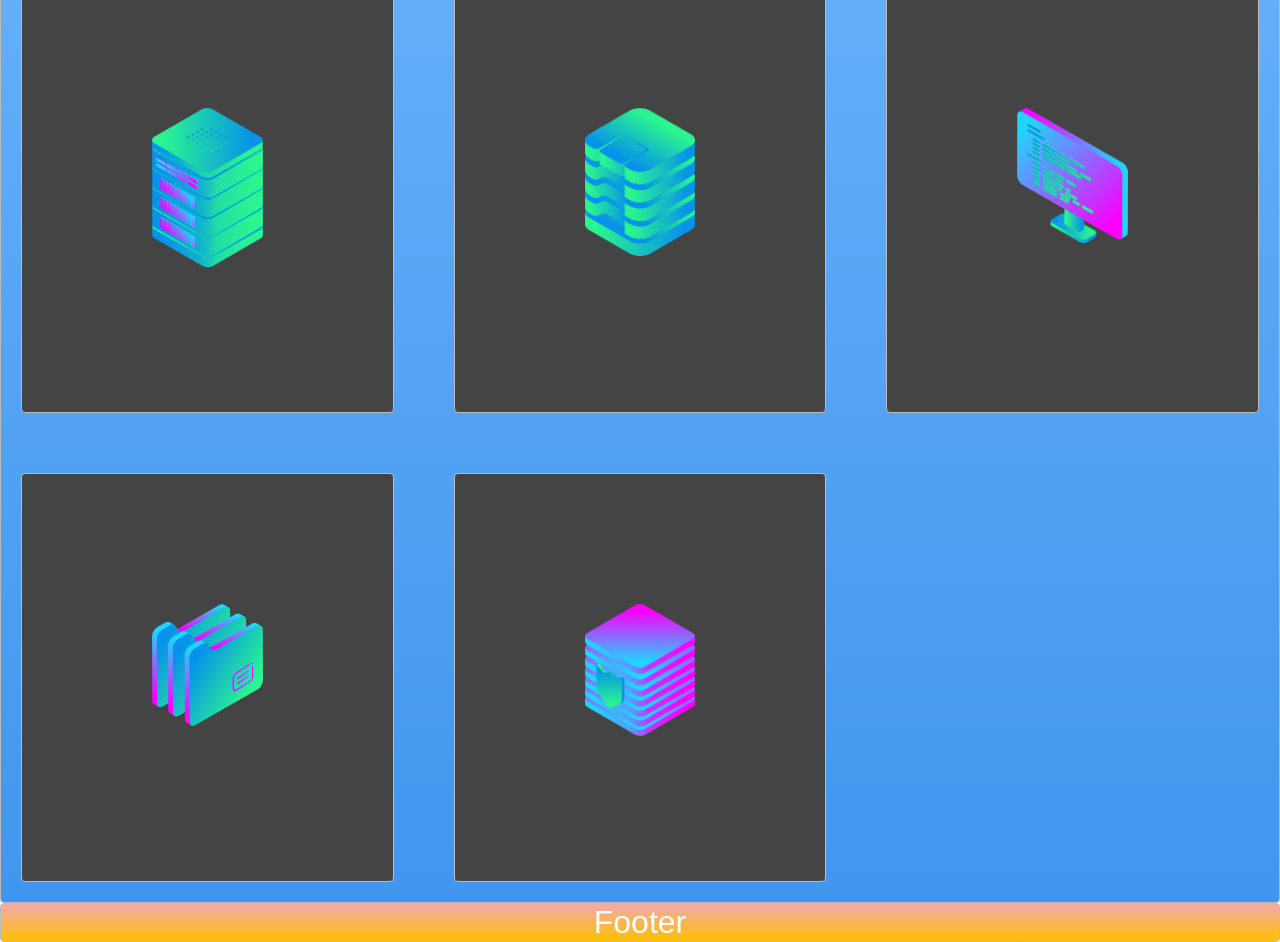
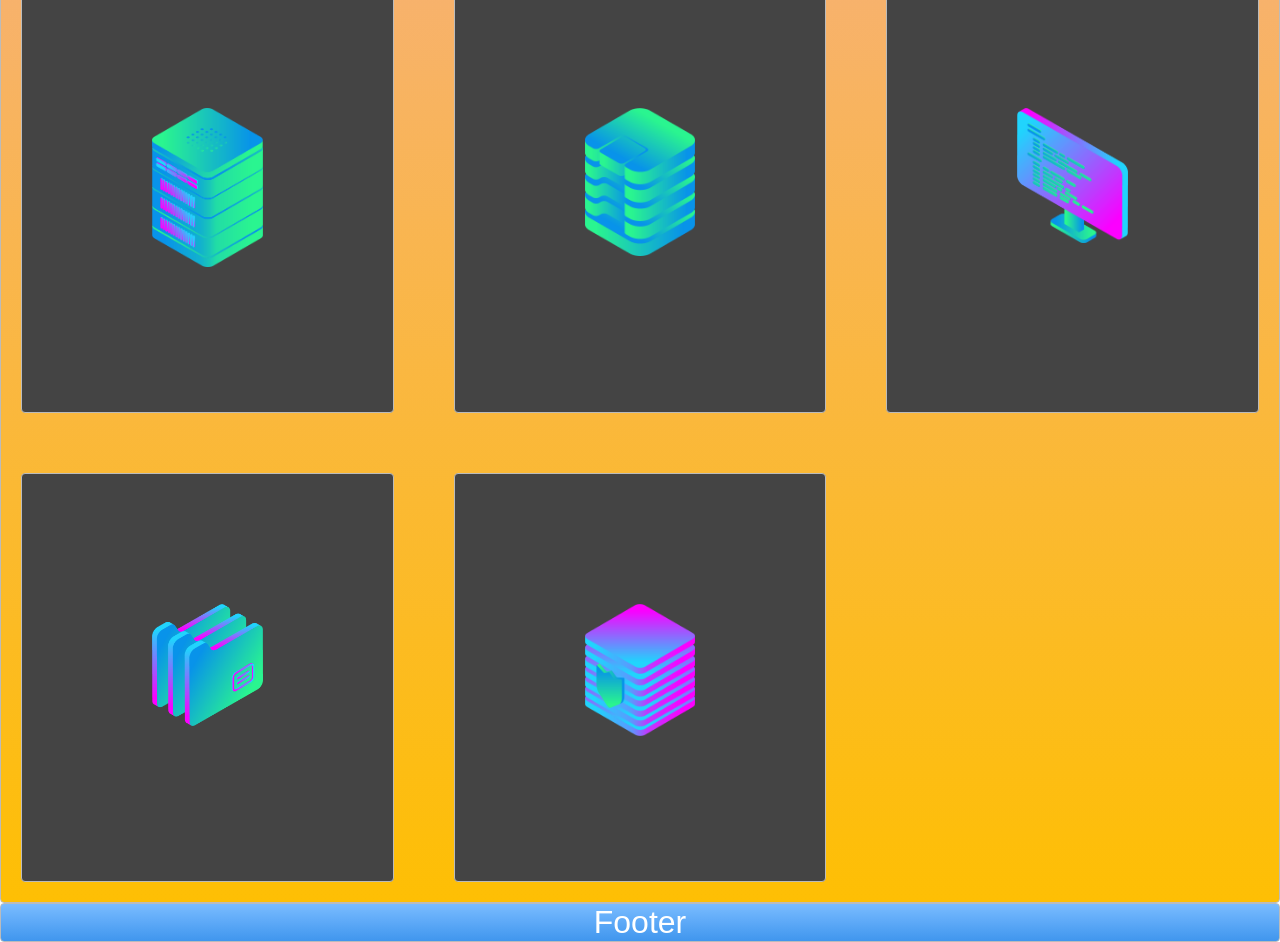
Before and after one commit to VladimirKlimovProg/CSS-Grid-test-project, a plain HTML site: page index.html in a window 1280 px wide. Shown: the part 949-1891 px from the top of the page. Drawn offline with Linux system fonts and the light colour scheme.

Commit message:
add color

```diff
--- a/index.html
+++ b/index.html
@@ -1,11 +1,13 @@
 <!DOCTYPE html>
 <html>
+
 <head>
   <title>Layout Master</title>
   <link rel="stylesheet" type="text/css" href="./style.css">
 </head>
+
 <body>
-  <nav class="zone blue sticky">
+  <nav class="zone red sticky">
     <ul class="main-nav">
       <li><a href="">About</a></li>
       <li><a href="">Products</a></li>
@@ -14,7 +16,7 @@
     </ul>
   </nav>
   <div class="container zone"><img src="./img/undraw.png" alt="" class="cover"></div>
-  <div class="zone blue grid-wrapper">
+  <div class="zone yellow grid-wrapper">
     <div class="box zone"><img src="./img/files_2.png" alt=""></div>
     <div class="box zone"><img src="./img/server_2_2.png" alt=""></div>
     <div class="box zone"><img src="./img/monitor_settings_2.png" alt=""></div>
@@ -24,6 +26,7 @@
     <div class="box zone"><img src="./img/files_2.png" alt=""></div>
     <div class="box zone"><img src="./img/server_safe_2.png" alt=""></div>
   </div>
-  <footer class="zone yellow">Footer</footer>
+  <footer class="zone blue">Footer</footer>
 </body>
+
 </html>
```
